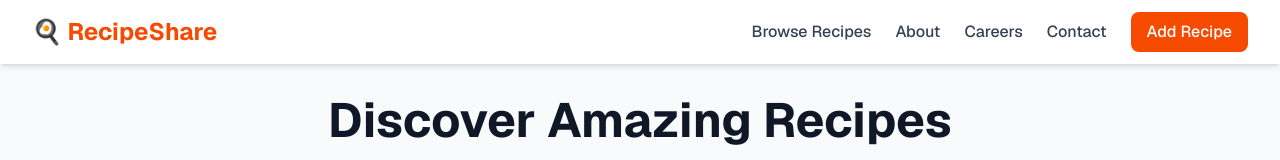
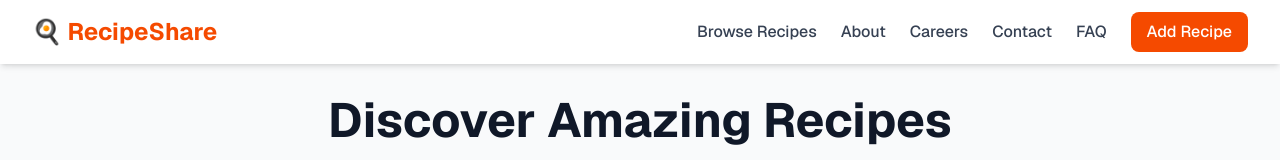
Before and after one commit to DaphneDana/Web-development, a Next.js app: page / in a window 1280 px wide. Shown: the top 160 px of the page. Built offline with nearby package versions, Linux system fonts and the light colour scheme.

Commit message:
added the faq section

```diff
--- a/components/Navbar.tsx
+++ b/components/Navbar.tsx
@@ -21,6 +21,9 @@ export default function Navbar() {
             <Link href="/contact" className="text-gray-700 hover:text-orange-600 transition-colors font-medium">
               Contact
             </Link>
+            <Link href="/faq" className="text-gray-700 hover:text-orange-600 transition-colors font-medium">
+              FAQ
+            </Link>
             <Link href="/add-recipe" className="bg-orange-600 text-white px-4 py-2 rounded-lg hover:bg-orange-700 transition-colors font-medium">
               Add Recipe
             </Link>
```
